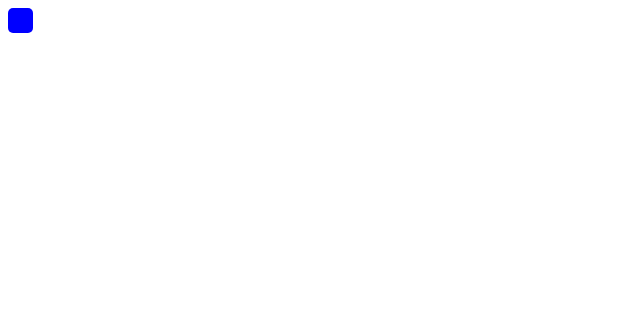
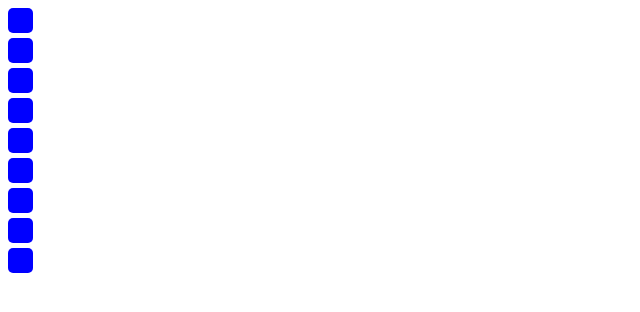
Before and after one commit to hayate4th/hayate4th.github.io, a React app: page / in a window 1280 px wide. Shown: the top 312 px of the page, without its empty margins (0-640 px from the left). Built offline with nearby package versions, Linux system fonts and the light colour scheme.

Commit message:
Add MusicColumn component

```diff
--- a/src/App.tsx
+++ b/src/App.tsx
@@ -1,11 +1,12 @@
 import React from "react";
 
 import MusicBlock from "./components/MusicBlock";
+import MusicColumn from "./components/MusicColumn";
 
 const App = () => {
   return (
     <>
-      <MusicBlock color="blue" />
+      <MusicColumn length={9} color="blue" />
     </>
   );
 };
--- /dev/null
+++ b/src/components/MusicColumn/index.tsx
@@ -0,0 +1,33 @@
+import React from "react";
+import styled from "styled-components";
+
+import { Colors } from "../../colors";
+import MusicBlock from "../MusicBlock";
+
+type MusicColumnProps = {
+  length: number;
+  color: Colors;
+};
+
+const MusicColumn: React.FC<MusicColumnProps> = ({ length, color }) => {
+  const range = Array.from({ length }, (v, k) => k);
+  return (
+    <Column>
+      {range.map((index) => (
+        <MusicBlock key={index} color={color} />
+      ))}
+    </Column>
+  );
+};
+
+const Column = styled.div`
+  div {
+    margin-bottom: 5px;
+
+    &:last-of-type {
+      margin-bottom: 0;
+    }
+  }
+`;
+
+export default MusicColumn;
```
